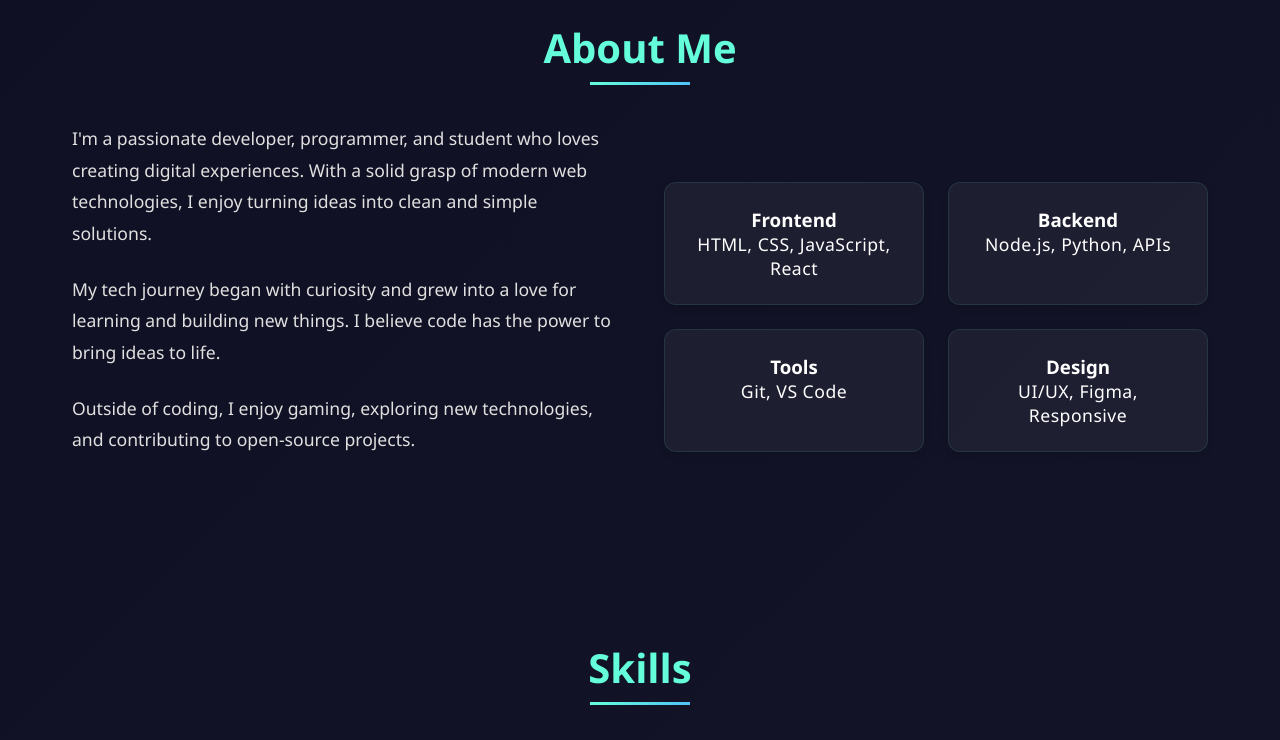
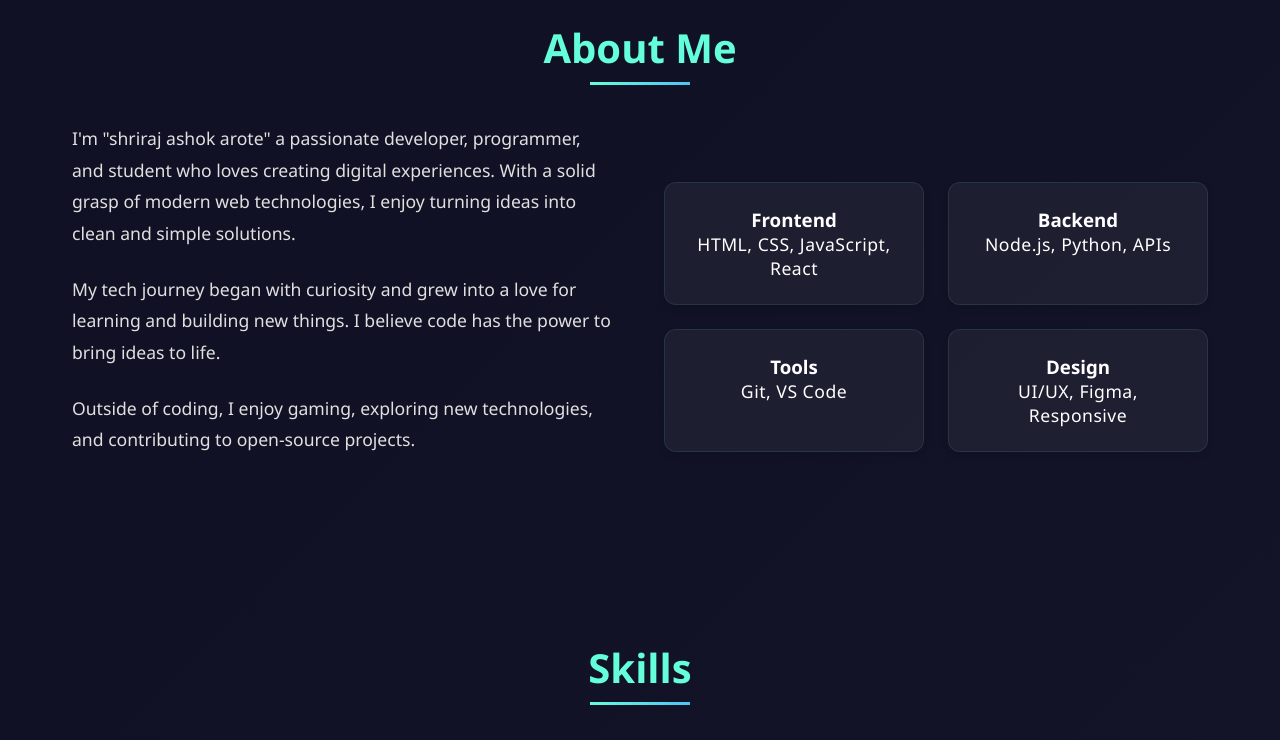
Before and after one commit to 070shri/shriraj-arote, a website: page index.html in a window 1280 px wide. Shown: the part 860-1600 px from the top of the page. Drawn offline with Linux system fonts and the light colour scheme; a small style sheet from the web is missing.

Commit message:
Update index.html

```diff
--- a/index.html
+++ b/index.html
@@ -57,7 +57,7 @@
         <h2 class="section-title fade-in">About Me</h2>
         <div class="about-content fade-in">
             <div class="about-text">
-                <p>I'm a passionate developer, programmer, and student who loves creating digital experiences. With a solid grasp of modern web technologies, I enjoy turning ideas into clean and simple solutions.</p>
+                <p>I'm "shriraj ashok arote" a passionate developer, programmer, and student who loves creating digital experiences. With a solid grasp of modern web technologies, I enjoy turning ideas into clean and simple solutions.</p>
 <p>My tech journey began with curiosity and grew into a love for learning and building new things. I believe code has the power to bring ideas to life.</p>
 <p>Outside of coding, I enjoy gaming, exploring new technologies, and contributing to open-source projects.</p>
          </div>
```
